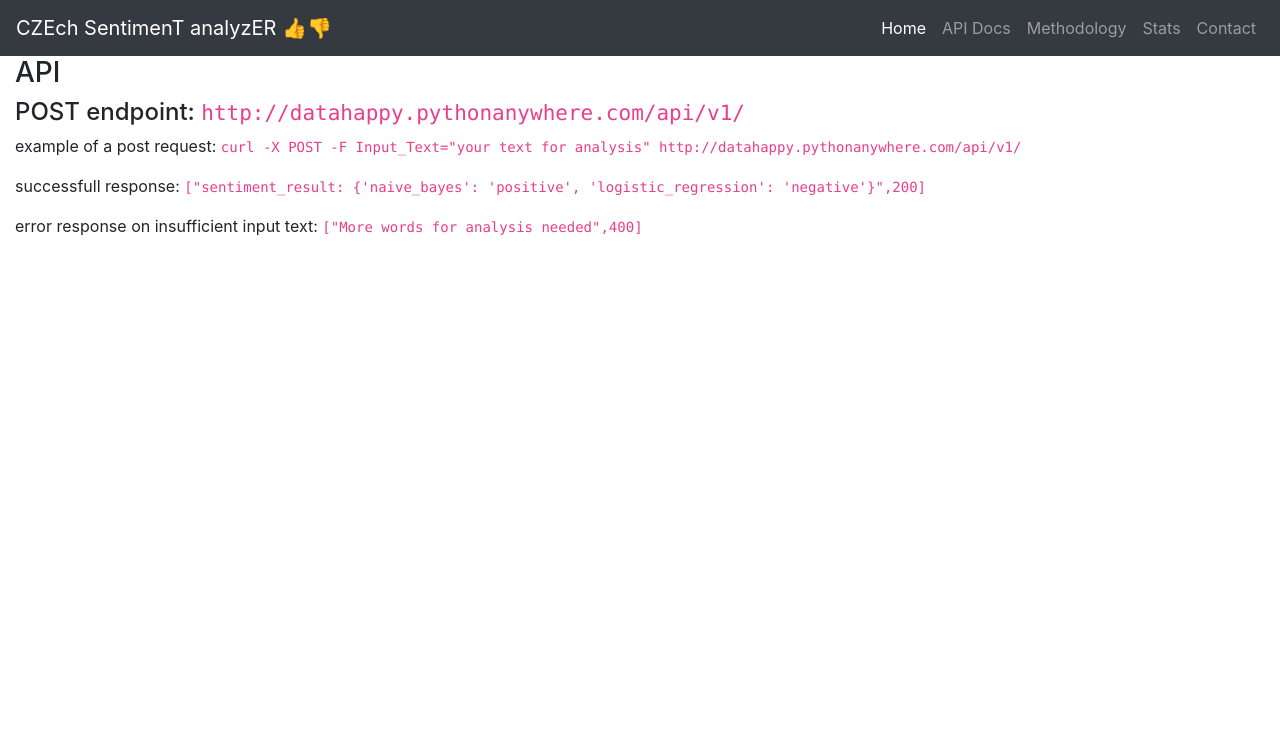
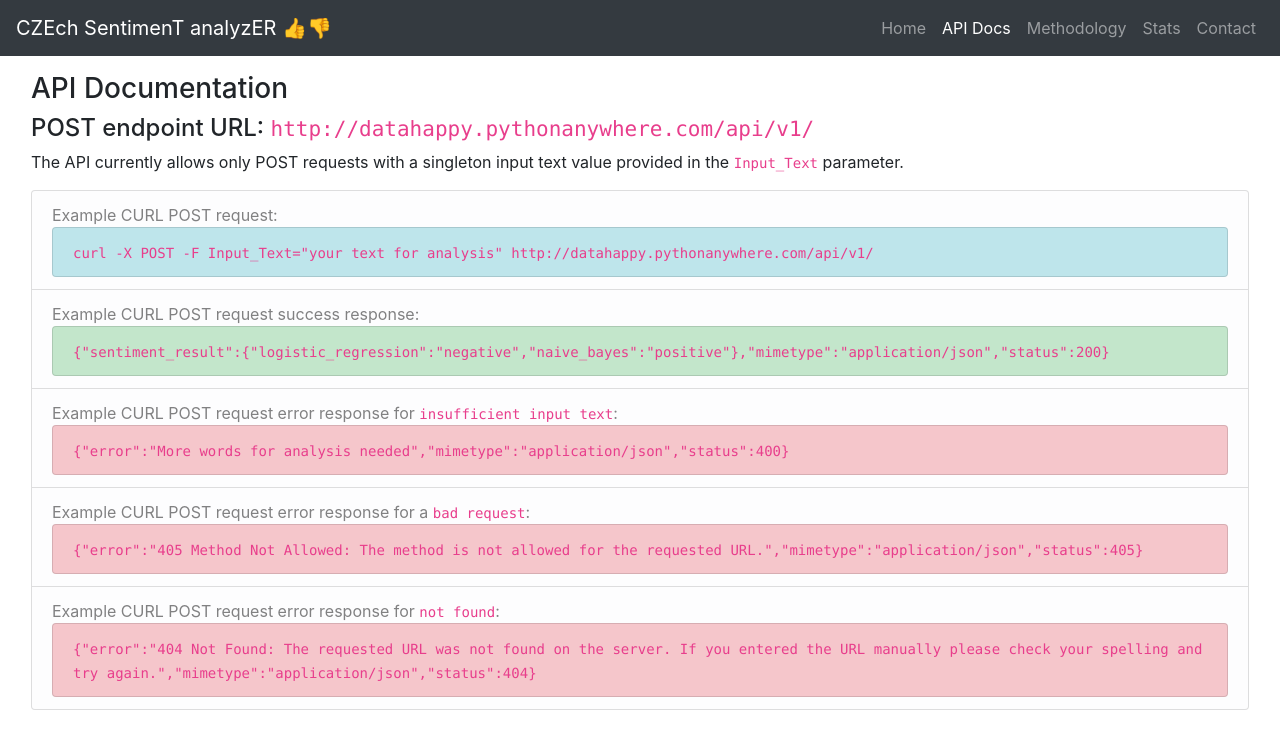
Before and after one commit to datahappy1/czech_language_sentiment_analyzer, a Flask app: page /API_DOCS in a window 1280 px wide. Shown: the top 749 px of the page. Run offline with Flask 2, Linux system fonts and the light colour scheme; parts of the project's set-up code (start-up, migrations or seed data) failed here and were passed over; some libraries are stand-ins or nearby versions.

Commit message:
cleanups

```diff
--- a/flask_webapp/__main__.py
+++ b/flask_webapp/__main__.py
@@ -23,7 +23,7 @@ API_PREFIX = '/api/v1/'
 
 def _input_string_preparator(input_string):
     """
-
+    function for input string preparation
     :param input_string:
     :return:
     """
@@ -35,7 +35,7 @@ def _input_string_preparator(input_string):
 
 def _ml_model_evaluator(input_string):
     """
-
+    function for machine learning model evaluation
     :param input_string:
     :return: prediction_output dict
     """
@@ -64,6 +64,42 @@ def favicon():
     """
     return send_from_directory(os.path.join(APP.root_path, 'static'),
                                'favicon.ico', mimetype='image/vnd.microsoft.icon')
+
+
+@APP.errorhandler(405)
+def not_allowed(error):
+    """
+    not allowed method error handler function
+    :param error:
+    :return:error html page or api response
+    """
+    if request.path.startswith(API_PREFIX):
+        response = jsonify({
+            'status': 405,
+            'error': str(error),
+            'mimetype': 'application/json'
+        })
+        response.status_code = 405
+        return response
+    return render_template('error_page.html', template_error_message=error)
+
+
+@APP.errorhandler(404)
+def not_found(error):
+    """
+    not found app error handler function
+    :param error:
+    :return:error html page or api response
+    """
+    if request.path.startswith(API_PREFIX):
+        response = jsonify({
+            'status': 404,
+            'error': str(error),
+            'mimetype': 'application/json'
+        })
+        response.status_code = 404
+        return response
+    return render_template('error_page.html', template_error_message=error)
 
 
 @APP.route('/', methods=['GET', 'POST'])
@@ -104,14 +140,23 @@ def api():
         input_text_list = _input_string_preparator(input_text)
 
         if len(input_text_list) < 2:
-            message = "More words for analysis needed"
-            return jsonify(message, 400)
-
+            response = jsonify({
+                'status': 400,
+                'error': 'More words for analysis needed',
+                'mimetype': 'application/json'
+            })
+            response.status_code = 400
+            return response
         else:
             input_text_list = ' '.join(input_text_list)
             sentiment_result = _ml_model_evaluator([input_text_list])
-            message = f"sentiment_result: {sentiment_result}"
-            return jsonify(message, 200)
+            response = jsonify({
+                'status': 200,
+                'sentiment_result': sentiment_result,
+                'mimetype': 'application/json'
+            })
+            response.status_code = 200
+            return response
 
 
 @APP.route('/API_DOCS', methods=['GET'])
--- a/flask_webapp/templates/api_docs.html
+++ b/flask_webapp/templates/api_docs.html
@@ -2,14 +2,38 @@
 {% block content %}
 
     <div class="container-fluid">
-        <h3>API</h3>
-        <h4>POST endpoint: <code>http://datahappy.pythonanywhere.com/api/v1/</code></h4>
-        <p>example of a post request: <code>curl -X POST -F Input_Text="your text for analysis" http://datahappy.pythonanywhere.com/api/v1/</code>
-        </p>
-        <p>successfull response: <code>["sentiment_result: {'naive_bayes': 'positive', 'logistic_regression': 'negative'}",200]</code>
-        </p>
-        <p>error response on insufficient input text: <code>["More words for analysis needed",400]</code>
-        </p>
+        <div class="p-3">
+            <h3>API Documentation</h3>
+            <h4>POST endpoint URL: <code>http://datahappy.pythonanywhere.com/api/v1/</code></h4>
+            <p>The API currently allows only POST requests with a singleton input text value provided in the <code>Input_Text</code> parameter.</p>
+            <ul class="list-group">
+                <li class="list-group-item list-group-item-light">Example CURL POST request:
+                    <ul class="list-group">
+                        <li class="list-group-item list-group-item-info"><code>curl -X POST -F Input_Text="your text for analysis" http://datahappy.pythonanywhere.com/api/v1/</code></li>
+                    </ul>
+                </li>
+                <li class="list-group-item list-group-item-light">Example CURL POST request success response:
+                    <ul class="list-group">
+                        <li class="list-group-item list-group-item-success"><code>{"sentiment_result":{"logistic_regression":"negative","naive_bayes":"positive"},"mimetype":"application/json","status":200}</code></li>
+                    </ul>
+                </li>
+                <li class="list-group-item list-group-item-light">Example CURL POST request error response for <code>insufficient input text</code>:
+                    <ul class="list-group">
+                        <li class="list-group-item list-group-item-danger"><code>{"error":"More words for analysis needed","mimetype":"application/json","status":400}</code></li>
+                    </ul>
+                </li>
+                <li class="list-group-item list-group-item-light">Example CURL POST request error response for a <code>bad request</code>:
+                    <ul class="list-group">
+                        <li class="list-group-item list-group-item-danger"><code>{"error":"405 Method Not Allowed: The method is not allowed for the requested URL.","mimetype":"application/json","status":405}</code></li>
+                    </ul>
+                </li>
+                <li class="list-group-item list-group-item-light">Example CURL POST request error response for <code>not found</code>:
+                    <ul class="list-group">
+                        <li class="list-group-item list-group-item-danger"><code>{"error":"404 Not Found: The requested URL was not found on the server. If you entered the URL manually please check your spelling and try again.","mimetype":"application/json","status":404}</code></li>
+                    </ul>
+                </li>
+            </ul>
+        </div>
     </div>
 
 {% endblock %}
--- a/flask_webapp/templates/layout.html
+++ b/flask_webapp/templates/layout.html
@@ -20,22 +20,30 @@
     </button>
     <div class="collapse navbar-collapse" id="navbarResponsive">
         <ul class="navbar-nav ml-auto">
-            <li class="nav-item active">
-                <a class="nav-link" href="{{ url_for('main') }}">Home
+            <li class="nav-item">
+                <a id="main" class="nav-link" href="{{ url_for('main') }}">Home
                     <span class="sr-only">(current)</span>
                 </a>
             </li>
             <li class="nav-item">
-                <a class="nav-link" href="{{ url_for('api_docs') }}">API Docs</a>
+                <a id="api_docs" class="nav-link" href="{{ url_for('api_docs') }}">
+                    API Docs
+                </a>
             </li>
             <li class="nav-item">
-                <a class="nav-link" href="{{ url_for('methodology') }}">Methodology</a>
+                <a id="methodology" class="nav-link" href="{{ url_for('methodology') }}">
+                    Methodology
+                </a>
             </li>
             <li class="nav-item">
-                <a class="nav-link" href="{{ url_for('stats') }}">Stats</a>
+                <a id="stats" class="nav-link" href="{{ url_for('stats') }}">
+                    Stats
+                </a>
             </li>
             <li class="nav-item">
-                <a class="nav-link" href="https://datahappy.wordpress.com/contact/" target="_blank">Contact</a>
+                <a id="contact" class="nav-link" href="https://datahappy.wordpress.com/contact/" target="_blank">
+                    Contact
+                </a>
             </li>
         </ul>
     </div>
@@ -45,5 +53,10 @@
 {% block content %}
 {% endblock %}
 
+<script>
+    $(document).ready(function () {
+    $("#{{request.endpoint}}").parent().addClass("active"); })
+</script>
+
 </body>
 </html>
--- a/flask_webapp/templates/stats.html
+++ b/flask_webapp/templates/stats.html
@@ -2,7 +2,10 @@
 {% block content %}
 
     <div class="container-fluid">
-        <h3>Work in progress</h3>
+        <div class="p3">
+            <h3>Site Statistics</h3>
+            <h4>Work in progress</h4>
+        </div>
     </div>
 
 {% endblock %}
```
Also changed, not shown: flask_webapp/templates/methodology.html (+9 -6 lines).
